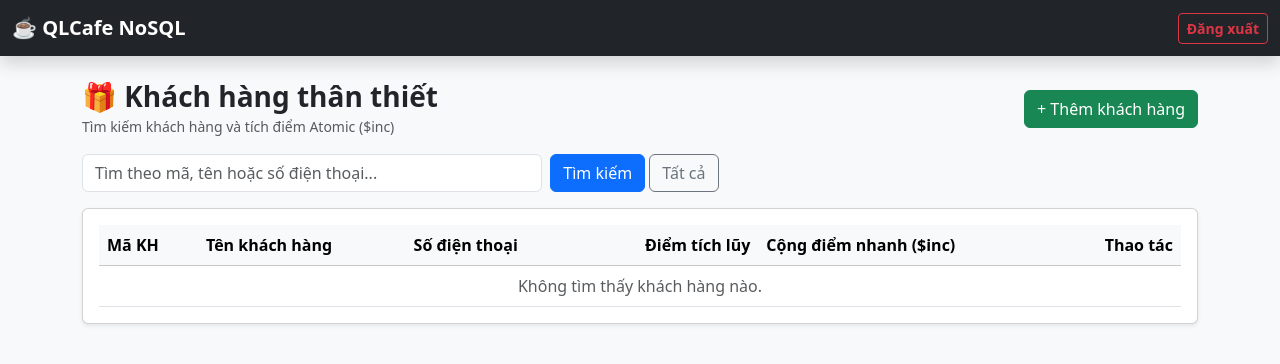
After one commit to nkhoine/NoSQL_Project, a Spring app: template src/main/resources/templates/khachhang.html in a window 1280 px wide. The commit adds this page. Shown: the top 364 px of the page. Run offline with Thymeleaf, Linux system fonts and the light colour scheme; the template is opened without the code that fills it, so the values that code supplies are empty.

Commit message:
Khách hàng, nhân viên, sao lưu html

```diff
--- /dev/null
+++ b/src/main/resources/templates/khachhang.html
@@ -0,0 +1,150 @@
+<!DOCTYPE html>
+<html lang="vi" xmlns:th="http://www.thymeleaf.org" th:replace="~{layout :: layout(~{::title}, ~{::section})}">
+<head><title>Khách hàng thân thiết - QLCafe</title></head>
+<body>
+<section class="pb-4">
+    <div class="d-flex flex-wrap justify-content-between align-items-center gap-2 mb-3">
+        <div>
+            <h3 class="fw-bold mb-0">🎁 Khách hàng thân thiết</h3>
+            <small class="text-muted">Tìm kiếm khách hàng và tích điểm Atomic ($inc)</small>
+        </div>
+        <button class="btn btn-success" data-bs-toggle="modal" data-bs-target="#modalThem">+ Thêm khách hàng</button>
+    </div>
+
+    <div class="alert alert-success" th:if="${success}" th:text="${success}"></div>
+    <div class="alert alert-danger" th:if="${error}" th:text="${error}"></div>
+
+    <!-- Tìm kiếm -->
+    <form class="row g-2 mb-3" method="get" th:action="@{/khachhang}">
+        <div class="col-md-5">
+            <input name="keyword" class="form-control" th:value="${keyword}" placeholder="Tìm theo mã, tên hoặc số điện thoại...">
+        </div>
+        <div class="col-auto">
+            <button type="submit" class="btn btn-primary">Tìm kiếm</button>
+            <a th:href="@{/khachhang}" class="btn btn-outline-secondary">Tất cả</a>
+        </div>
+    </form>
+
+    <!-- Bảng khách hàng -->
+    <div class="card shadow-sm">
+        <div class="card-body table-responsive">
+            <table class="table table-hover align-middle mb-0">
+                <thead class="table-light">
+                <tr>
+                    <th>Mã KH</th>
+                    <th>Tên khách hàng</th>
+                    <th>Số điện thoại</th>
+                    <th class="text-end">Điểm tích lũy</th>
+                    <th>Cộng điểm nhanh ($inc)</th>
+                    <th class="text-end">Thao tác</th>
+                </tr>
+                </thead>
+                <tbody>
+                <tr th:each="kh : ${dsKhachHang}">
+                    <td class="fw-bold" th:text="${kh['Makh']}">kh01</td>
+                    <td th:text="${kh['Tenkh']}">Tên KH</td>
+                    <td th:text="${kh['Dienthoai']}">0912000001</td>
+                    <td class="text-end fw-bold text-primary" th:text="${kh['Diem']}">0</td>
+                    <td>
+                        <form class="d-flex gap-1" method="post" th:action="@{/khachhang/congdiem}">
+                            <input type="hidden" name="makh" th:value="${kh['Makh']}">
+                            <input type="number" name="diemCong" value="5" class="form-control form-control-sm" style="width:80px" required>
+                            <button type="submit" class="btn btn-sm btn-outline-success">+ Điểm</button>
+                        </form>
+                    </td>
+                    <td class="text-end text-nowrap">
+                        <button type="button" class="btn btn-sm btn-outline-primary"
+                                th:attr="data-makh=${kh['Makh']},data-tenkh=${kh['Tenkh']},data-dienthoai=${kh['Dienthoai']},data-diem=${kh['Diem']}"
+                                onclick="moSuaKH(this)">Sửa</button>
+                        <a class="btn btn-sm btn-outline-danger"
+                           th:href="@{/khachhang/xoa/{ma}(ma=${kh['Makh']})}"
+                           onclick="return confirm('Xóa khách hàng này?')">Xóa</a>
+                    </td>
+                </tr>
+                <tr th:if="${#lists.isEmpty(dsKhachHang)}">
+                    <td colspan="6" class="text-center text-muted">Không tìm thấy khách hàng nào.</td>
+                </tr>
+                </tbody>
+            </table>
+        </div>
+    </div>
+
+    <!-- Modal thêm -->
+    <div class="modal fade" id="modalThem" tabindex="-1">
+        <div class="modal-dialog">
+            <form class="modal-content" method="post" th:action="@{/khachhang/them}">
+                <div class="modal-header">
+                    <h5 class="modal-title fw-bold">Thêm khách hàng mới</h5>
+                    <button type="button" class="btn-close" data-bs-dismiss="modal"></button>
+                </div>
+                <div class="modal-body">
+                    <div class="mb-2">
+                        <label class="form-label small fw-semibold">Mã KH</label>
+                        <input name="makh" class="form-control" placeholder="vd: kh06" required>
+                    </div>
+                    <div class="mb-2">
+                        <label class="form-label small fw-semibold">Tên khách hàng</label>
+                        <input name="tenkh" class="form-control" required>
+                    </div>
+                    <div class="mb-2">
+                        <label class="form-label small fw-semibold">Số điện thoại</label>
+                        <input name="dienthoai" class="form-control" required>
+                    </div>
+                    <div class="mb-2">
+                        <label class="form-label small fw-semibold">Điểm ban đầu</label>
+                        <input type="number" name="diem" class="form-control" value="0" min="0" required>
+                    </div>
+                </div>
+                <div class="modal-footer">
+                    <button type="submit" class="btn btn-success">Lưu khách hàng</button>
+                </div>
+            </form>
+        </div>
+    </div>
+
+    <!-- Modal sửa -->
+    <div class="modal fade" id="modalSua" tabindex="-1">
+        <div class="modal-dialog">
+            <form class="modal-content" method="post" th:action="@{/khachhang/sua}">
+                <div class="modal-header">
+                    <h5 class="modal-title fw-bold">Cập nhật khách hàng</h5>
+                    <button type="button" class="btn-close" data-bs-dismiss="modal"></button>
+                </div>
+                <div class="modal-body">
+                    <div class="mb-2">
+                        <label class="form-label small fw-semibold">Mã KH</label>
+                        <input name="makh" id="suaMakh" class="form-control" readonly>
+                    </div>
+                    <div class="mb-2">
+                        <label class="form-label small fw-semibold">Tên khách hàng</label>
+                        <input name="tenkh" id="suaTenkh" class="form-control" required>
+                    </div>
+                    <div class="mb-2">
+                        <label class="form-label small fw-semibold">Số điện thoại</label>
+                        <input name="dienthoai" id="suaDienthoai" class="form-control" required>
+                    </div>
+                    <div class="mb-2">
+                        <label class="form-label small fw-semibold">Điểm tích lũy</label>
+                        <input type="number" name="diem" id="suaDiem" class="form-control" min="0" required>
+                    </div>
+                </div>
+                <div class="modal-footer">
+                    <button type="submit" class="btn btn-primary">Cập nhật</button>
+                </div>
+            </form>
+        </div>
+    </div>
+
+    <script src="https://cdn.jsdelivr.net/npm/bootstrap@5.3.3/dist/js/bootstrap.bundle.min.js"></script>
+    <script>
+        function moSuaKH(btn) {
+            document.getElementById('suaMakh').value = btn.dataset.makh;
+            document.getElementById('suaTenkh').value = btn.dataset.tenkh;
+            document.getElementById('suaDienthoai').value = btn.dataset.dienthoai;
+            document.getElementById('suaDiem').value = btn.dataset.diem;
+            new bootstrap.Modal(document.getElementById('modalSua')).show();
+        }
+    </script>
+</section>
+</body>
+</html>
--- a/src/main/resources/templates/layout.html
+++ b/src/main/resources/templates/layout.html
@@ -7,12 +7,48 @@
     <link href="https://cdn.jsdelivr.net/npm/bootstrap@5.3.3/dist/css/bootstrap.min.css" rel="stylesheet">
 </head>
 <body class="bg-light">
-<nav class="navbar navbar-expand-lg navbar-dark bg-dark mb-4 shadow">
+<nav class="navbar navbar-expand-lg navbar-dark bg-dark mb-4 shadow"
+     th:with="quyen=${currentUser != null and currentUser['Taikhoan'] != null ? currentUser['Taikhoan']['Quyen'] : ''}">
     <div class="container-fluid">
-        <a class="navbar-brand fw-bold" href="/">☕ QLCafe NoSQL</a>
-        <div class="d-flex align-items-center">
-            <span class="navbar-text me-3 text-white" th:if="${currentUser != null}" th:text="'Xin chào, ' + ${currentUser['Hoten']}"></span>
-            <a class="btn btn-outline-danger btn-sm fw-bold" href="/logout">Đăng xuất</a>
+        <a class="navbar-brand fw-bold" th:href="@{/}">☕ QLCafe NoSQL</a>
+        <div class="collapse navbar-collapse show" id="navMenu">
+            <ul class="navbar-nav me-auto mb-2 mb-lg-0 flex-row flex-wrap gap-1" th:if="${currentUser != null}">
+                <li class="nav-item" th:if="${quyen != 'Pha chế'}">
+                    <a class="nav-link px-2" th:href="@{/banhang}">POS</a>
+                </li>
+                <li class="nav-item" th:if="${quyen != 'Pha chế'}">
+                    <a class="nav-link px-2" th:href="@{/ban}">Bàn</a>
+                </li>
+                <li class="nav-item">
+                    <a class="nav-link px-2" th:href="@{/mon}">Thực đơn</a>
+                </li>
+                <li class="nav-item">
+                    <a class="nav-link px-2" th:href="@{/danhmuc}">Danh mục</a>
+                </li>
+                <li class="nav-item">
+                    <a class="nav-link px-2" th:href="@{/nguyenlieu}">Kho NL</a>
+                </li>
+                <li class="nav-item">
+                    <a class="nav-link px-2" th:href="@{/phieunhap}">Phiếu nhập</a>
+                </li>
+                <li class="nav-item" th:if="${quyen != 'Pha chế'}">
+                    <a class="nav-link px-2" th:href="@{/khachhang}">Khách hàng</a>
+                </li>
+                <li class="nav-item" th:if="${quyen != 'Pha chế'}">
+                    <a class="nav-link px-2" th:href="@{/thongke}">Thống kê</a>
+                </li>
+                <li class="nav-item" th:if="${quyen == 'Quản lý'}">
+                    <a class="nav-link px-2" th:href="@{/nhanvien}">Nhân viên</a>
+                </li>
+                <li class="nav-item" th:if="${quyen == 'Quản lý'}">
+                    <a class="nav-link px-2" th:href="@{/saoluu}">Sao lưu</a>
+                </li>
+            </ul>
+            <div class="d-flex align-items-center ms-auto">
+                <span class="navbar-text me-3 text-white small" th:if="${currentUser != null}"
+                      th:text="'Xin chào, ' + ${currentUser['Hoten']} + ' (' + ${quyen} + ')'"></span>
+                <a class="btn btn-outline-danger btn-sm fw-bold" th:href="@{/logout}">Đăng xuất</a>
+            </div>
         </div>
     </div>
 </nav>
```
Also changed, not shown: src/main/resources/templates/index.html (+58 -11 lines), src/main/resources/templates/nhanvien.html (added, +218 -0 lines), src/main/resources/templates/saoluu.html (added, +80 -0 lines).
